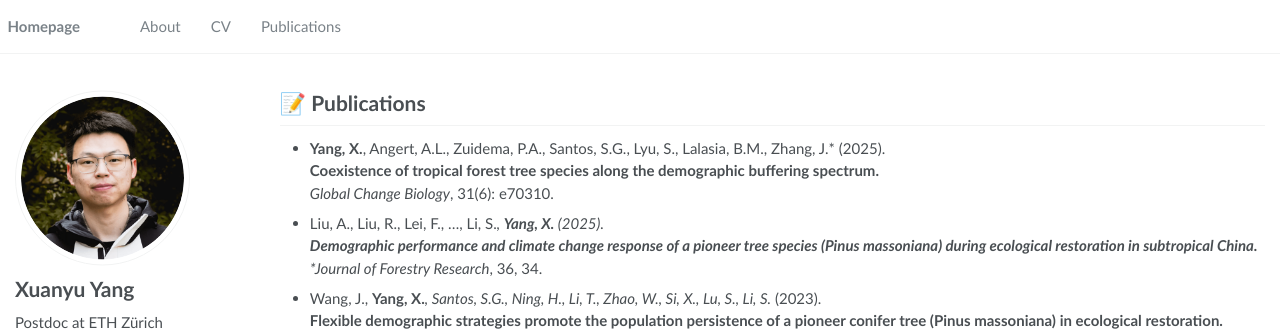
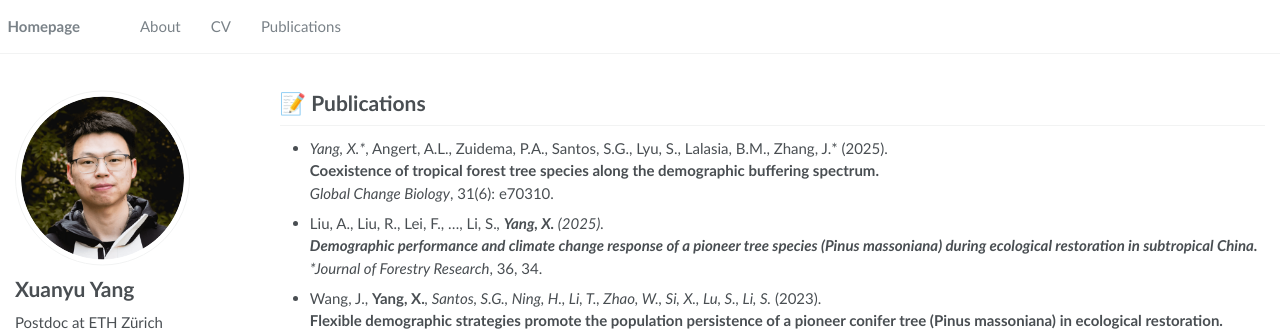
Before and after one commit to Xianyu-Yang/xianyu-yang.github.io, a Jekyll site: the page built from _pages/publications.md, in a window 1280 px wide. Shown: the top 332 px of the page. Built offline with Jekyll 4.4.1, drawn with Linux system fonts in a browser that asks for light colours; some web fonts are replaced.

```diff
--- a/_pages/publications.md
+++ b/_pages/publications.md
@@ -6,7 +6,7 @@ author_profile: true
 ---
 
 # 📝 Publications
-- **Yang, X.**, Angert, A.L., Zuidema, P.A., Santos, S.G., Lyu, S., Lalasia, B.M., Zhang, J.* (2025).
+- _Yang, X.*_, Angert, A.L., Zuidema, P.A., Santos, S.G., Lyu, S., Lalasia, B.M., Zhang, J.* (2025).
   **Coexistence of tropical forest tree species along the demographic buffering spectrum.**
   *Global Change Biology*, 31(6): e70310.
 
```
